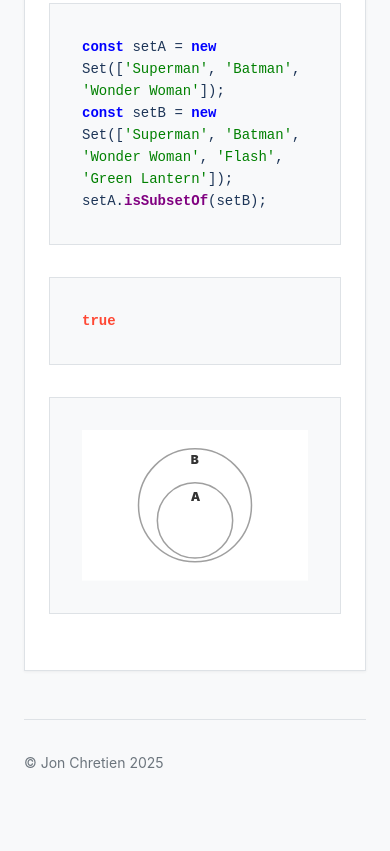
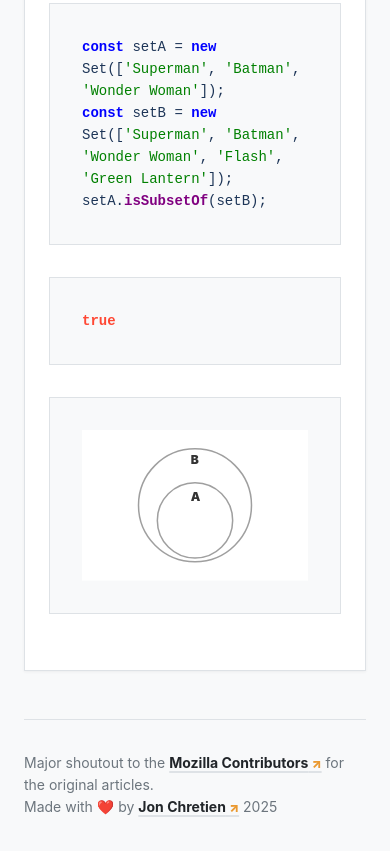
Before and after one commit to jonchretien/sets-can-do-that, a website built with Vite: page index.html in a window 390 px wide. Shown: the part 617-1468 px from the top of the page. Before the commit the page ends 1423 px from the top, so only its background shows below. Built offline with nearby package versions, Linux system fonts and the light colour scheme; a web font is replaced by a local one.

Commit message:
styles: update footer + external link styles

```diff
--- a/css/main.css
+++ b/css/main.css
@@ -71,6 +71,7 @@ body {
 a:link,
 a:visited {
   color: var(--color-text);
+  font-weight: 700;
   transition: 0.15s;
   text-underline-offset: 3px;
   text-decoration-thickness: 0.15rem;
@@ -319,6 +320,8 @@ a[rel~="noopener"][rel~="noreferrer"]::after {
 .footer {
   border-block-start: 1px solid var(--color-border);
   color: var(--color-text-muted);
+  display: flex;
+  justify-content: space-between;
   font-size: var(--font-size-sm);
   grid-area: footer;
   padding-block-start: var(--spacing-xl);
@@ -348,6 +351,10 @@ a[rel~="noopener"][rel~="noreferrer"]::after {
 
   .header__subtitle {
     max-inline-size: none;
+  }
+
+  .footer {
+    display: block;
   }
 }
 
--- a/index.html
+++ b/index.html
@@ -33,7 +33,25 @@
       </header>
       <main class="content" id="app"></main>
       <footer class="footer">
-        &copy; Jon Chretien&nbsp;<span id="copyright"></span>
+        <p>
+          Major shoutout to the
+          <a
+            href="https://developer.mozilla.org/en-US/docs/Web/JavaScript/Reference/Global_Objects/Set"
+            target="_blank"
+            rel="noopener noreferrer"
+            >Mozilla Contributors</a
+          >
+          for the original articles.
+        </p>
+        <p>
+          Made with ❤️ by
+          <a
+            href="https://jonchretien.com"
+            target="_blank"
+            rel="noopener noreferrer"
+            >Jon Chretien</a
+          >&nbsp;<span id="year"></span>
+        </p>
       </footer>
     </div>
     <script type="module" src="/js/main.js"></script>
--- a/js/data/setExamples.js
+++ b/js/data/setExamples.js
@@ -6,7 +6,7 @@ export function getSetExamplesData() {
       code: `<span class="keyword">const</span> setA = <span class="keyword">new</span> <span class="set">Set</span>([<span class="string">'Chocolate'</span>, <span class="string">'Neapolitan'</span>, <span class="string">'Strawberry'</span>, <span class="string">'Vanilla'</span>]);
 <span class="keyword">const</span> setB = <span class="keyword">new</span> <span class="set">Set</span>([<span class="string">'Cookies and Cream'</span>, <span class="string">'Neapolitan'</span>, <span class="string">'Pistachio'</span>, <span class="string">'Rocky Road'</span>, <span class="string">'Vanilla'</span>]);
 setA.<span class="method">difference</span>(setB);`,
-      description: `The <a href="https://developer.mozilla.org/en-US/docs/Web/JavaScript/Reference/Global_Objects/Set/difference" target="_blank" rel="noopener noreferrer"><strong>difference()</strong></a> method returns a new set containing only the elements that are in the first set but not in the second one.`,
+      description: `The <a href="https://developer.mozilla.org/en-US/docs/Web/JavaScript/Reference/Global_Objects/Set/difference" target="_blank" rel="noopener noreferrer">difference()</a> method returns a new set containing only the elements that are in the first set but not in the second one.`,
       example:
         'Which ice cream flavors are in the first set, but not in the second one?',
       emoji: '🍦',
@@ -16,7 +16,7 @@ setA.<span class="method">difference</span>(setB);`,
       code: `<span class="keyword">const</span> setA = <span class="keyword">new</span> <span class="set">Set</span>([<span class="string">'Toyota'</span>, <span class="string">'Honda'</span>, <span class="string">'Ford'</span>, <span class="string">'Chevrolet'</span>]);
 <span class="keyword">const</span> setB = <span class="keyword">new</span> <span class="set">Set</span>([<span class="string">'BMW'</span>, <span class="string">'Honda'</span>, <span class="string">'Kia'</span>, <span class="string">'Ford'</span>, <span class="string">'Chevrolet'</span>]);
 setA.<span class="method">intersection</span>(setB);`,
-      description: `The <a href="https://developer.mozilla.org/docs/Web/JavaScript/Reference/Global_Objects/Set/intersection" target="_blank" rel="noopener noreferrer"><strong>intersection()</strong></a> method returns a new set containing only the elements that are present in both the original set and a second set.`,
+      description: `The <a href="https://developer.mozilla.org/docs/Web/JavaScript/Reference/Global_Objects/Set/intersection" target="_blank" rel="noopener noreferrer">intersection()</a> method returns a new set containing only the elements that are present in both the original set and a second set.`,
       example: 'Which cars are in both sets?',
       emoji: '🚗',
       output: `<span class="set">Set</span>(3) {<span class="string">'Honda'</span>, <span class="string">'Ford'</span>, <span class="string">'Chevrolet'</span>}`,
@@ -25,7 +25,7 @@ setA.<span class="method">intersection</span>(setB);`,
       code: `<span class="keyword">const</span> setA = <span class="keyword">new</span> Set([<span class="string">'Lions'</span>, <span class="string">'Tigers'</span>, <span class="string">'Bears'</span>, <span class="string">'Eagles'</span>]);
 <span class="keyword">const</span> setB = <span class="keyword">new</span> Set([<span class="string">'Panthers'</span>, <span class="string">'Tigers'</span>, <span class="string">'Wolves'</span>, <span class="string">'Hawks'</span>, <span class="string">'Eagles'</span>]);
 setA.<span class="method">isDisjointFrom</span>(setB);`,
-      description: `The <a href="https://developer.mozilla.org/en-US/docs/Web/JavaScript/Reference/Global_Objects/Set/isDisjointFrom" target="_blank" rel="noopener noreferrer"><strong>isDisjointFrom()</strong></a> method checks whether two sets share no elements in common and returns true if they don’t overlap, otherwise it returns false.`,
+      description: `The <a href="https://developer.mozilla.org/en-US/docs/Web/JavaScript/Reference/Global_Objects/Set/isDisjointFrom" target="_blank" rel="noopener noreferrer">isDisjointFrom()</a> method checks whether two sets share no elements in common and returns true if they don’t overlap, otherwise it returns false.`,
       example:
         'Check if the first set has no NFL mascots in common with the second set.',
       emoji: '🏈',
@@ -35,7 +35,7 @@ setA.<span class="method">isDisjointFrom</span>(setB);`,
       code: `<span class="keyword">const</span> setA = <span class="keyword">new</span> <span class="set">Set</span>([<span class="string">'Superman'</span>, <span class="string">'Batman'</span>, <span class="string">'Wonder Woman'</span>]);
 <span class="keyword">const</span> setB = <span class="keyword">new</span> <span class="set">Set</span>([<span class="string">'Superman'</span>, <span class="string">'Batman'</span>, <span class="string">'Wonder Woman'</span>, <span class="string">'Flash'</span>, <span class="string">'Green Lantern'</span>]);
 setA.<span class="method">isSubsetOf</span>(setB);`,
-      description: `The <a href="https://developer.mozilla.org/en-US/docs/Web/JavaScript/Reference/Global_Objects/Set/isSubsetOf" target="_blank" rel="noopener noreferrer"><strong>isSubsetOf()</strong></a> method returns true if every element in the original set also exists in the provided set; otherwise, it returns false.`,
+      description: `The <a href="https://developer.mozilla.org/en-US/docs/Web/JavaScript/Reference/Global_Objects/Set/isSubsetOf" target="_blank" rel="noopener noreferrer">isSubsetOf()</a> method returns true if every element in the original set also exists in the provided set; otherwise, it returns false.`,
       example:
         'Check if all superheroes in the first set are also in the other set.',
       emoji: '🦸🏽‍♀️',
@@ -45,7 +45,7 @@ setA.<span class="method">isSubsetOf</span>(setB);`,
       code: `<span class="keyword">const</span> setA = <span class="keyword">new</span> <span class="set">Set</span>([<span class="string">'Yellowstone'</span>, <span class="string">'Yosemite'</span>, <span class="string">'Grand Canyon'</span>, <span class="string">'Zion'</span>]);
 <span class="keyword">const</span> setB = <span class="keyword">new</span> <span class="set">Set</span>([<span class="string">'Acadia'</span>, <span class="string">'Yosemite'</span>, <span class="string">'Glacier'</span>, <span class="string">'Rocky Mountain'</span>, <span class="string">'Zion'</span>]);
 setA.<span class="method">isSupersetOf</span>(setB);`,
-      description: `The <a href="https://developer.mozilla.org/en-US/docs/Web/JavaScript/Reference/Global_Objects/Set/isSupersetOf" target="_blank" rel="noopener noreferrer"><strong>isSupersetOf()</strong></a> method checks if a set includes all the items from another set, meaning the second set’s items are fully contained within the first one.`,
+      description: `The <a href="https://developer.mozilla.org/en-US/docs/Web/JavaScript/Reference/Global_Objects/Set/isSupersetOf" target="_blank" rel="noopener noreferrer">isSupersetOf()</a> method checks if a set includes all the items from another set, meaning the second set’s items are fully contained within the first one.`,
       example:
         'Check if all national parks in the second set are also in the first set.',
       emoji: '🏞️',
@@ -55,7 +55,7 @@ setA.<span class="method">isSupersetOf</span>(setB);`,
       code: `<span class="keyword">const</span> setA = <span class="keyword">new</span> <span class="set">Set</span>([<span class="string">'Miles Davis'</span>, <span class="string">'John Coltrane'</span>, <span class="string">'Thelonious Monk'</span>, <span class="string">'Charles Mingus'</span>]);
 <span class="keyword">const</span> setB = <span class="keyword">new</span> <span class="set">Set</span>([<span class="string">'Herbie Hancock'</span>, <span class="string">'John Coltrane'</span>, <span class="string">'Wayne Shorter'</span>, <span class="string">'Ornette Coleman'</span>, <span class="string">'Charles Mingus'</span>]);
 setA.<span class="method">symmetricDifference</span>(setB);`,
-      description: `The <a href="https://developer.mozilla.org/en-US/docs/Web/JavaScript/Reference/Global_Objects/Set/symmetricDifference" target="_blank" rel="noopener noreferrer"><strong>symmetricDifference()</strong></a> method returns a new set containing only the elements that are in either set, but not in both.`,
+      description: `The <a href="https://developer.mozilla.org/en-US/docs/Web/JavaScript/Reference/Global_Objects/Set/symmetricDifference" target="_blank" rel="noopener noreferrer">symmetricDifference()</a> method returns a new set containing only the elements that are in either set, but not in both.`,
       example: 'Which jazz musicians are in either set, but not in both?',
       emoji: '🎷',
       output: `<span class="set">Set</span>(5) {<span class="string">'Miles Davis'</span>, <span class="string">'Thelonious Monk'</span>, <span class="string">'Herbie Hancock'</span>, <span class="string">'Wayne Shorter'</span>, <span class="string">'Ornette Coleman'</span>}`,
@@ -64,7 +64,7 @@ setA.<span class="method">symmetricDifference</span>(setB);`,
       code: `<span class="keyword">const</span> setA = <span class="keyword">new</span> <span class="set">Set</span>([<span class="string">'Air Jordan'</span>, <span class="string">'Air Max'</span>, <span class="string">'Blazer'</span>, <span class="string">'Cortez'</span>]);
 <span class="keyword">const</span> setB = <span class="keyword">new</span> <span class="set">Set</span>([<span class="string">'Dunk'</span>, <span class="string">'Air Max'</span>, <span class="string">'Air Force 1'</span>, <span class="string">'React'</span>, <span class="string">'Cortez'</span>]);
 setA.<span class="method">union</span>(setB);`,
-      description: `The <a href="https://developer.mozilla.org/en-US/docs/Web/JavaScript/Reference/Global_Objects/Set/union" target="_blank" rel="noopener noreferrer"><strong>union()</strong></a> method returns a new set containing all elements from both sets.`,
+      description: `The <a href="https://developer.mozilla.org/en-US/docs/Web/JavaScript/Reference/Global_Objects/Set/union" target="_blank" rel="noopener noreferrer">union()</a> method returns a new set containing all elements from both sets.`,
       example: 'Which Nike sneakers are in either or both of the sets?',
       emoji: '👟',
       output: `<span class="set">Set</span>(7) {<span class="string">'Air Jordan'</span>, <span class="string">'Air Max'</span>, <span class="string">'Blazer'</span>, <span class="string">'Cortez'</span>, <span class="string">'Dunk'</span>, <span class="string">'Air Force 1'</span>, <span class="string">'React'</span>}`,
--- a/js/main.js
+++ b/js/main.js
@@ -12,7 +12,7 @@ function initializeApp() {
 
   renderMethod.setSelectElement(selectElement);
   document.getElementById('app').append(selectElement, contentElement);
-  document.getElementById('copyright').textContent = new Date().getFullYear();
+  document.getElementById('year').textContent = new Date().getFullYear();
   setupNavigation(data, renderMethod);
 }
 
```
